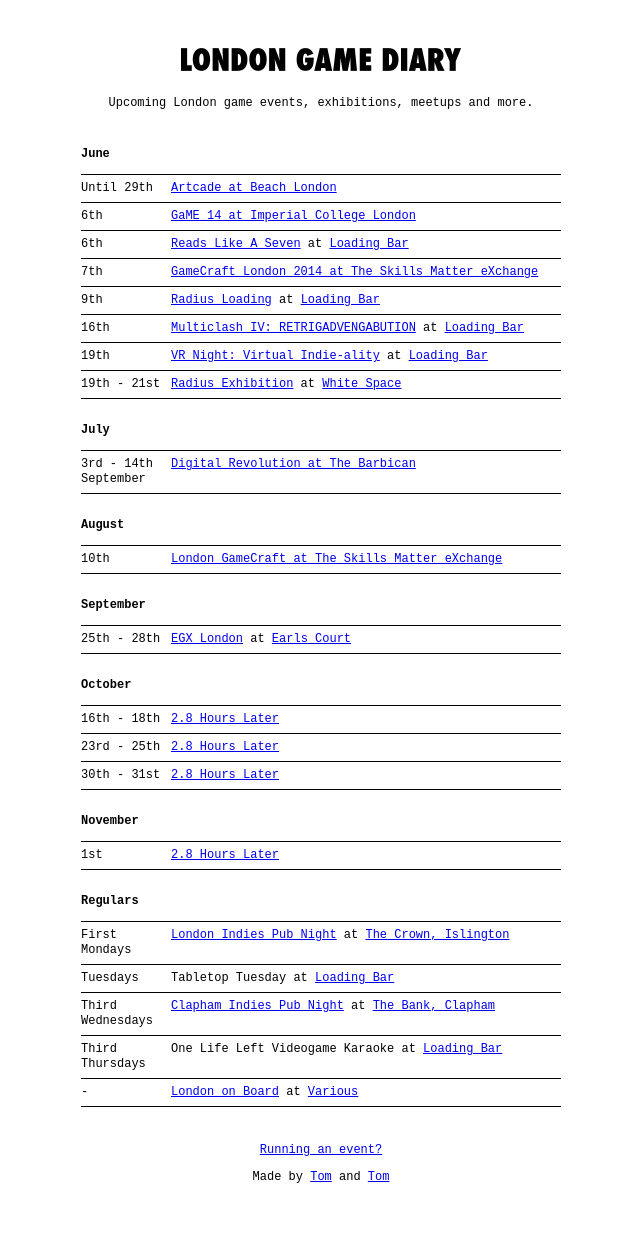
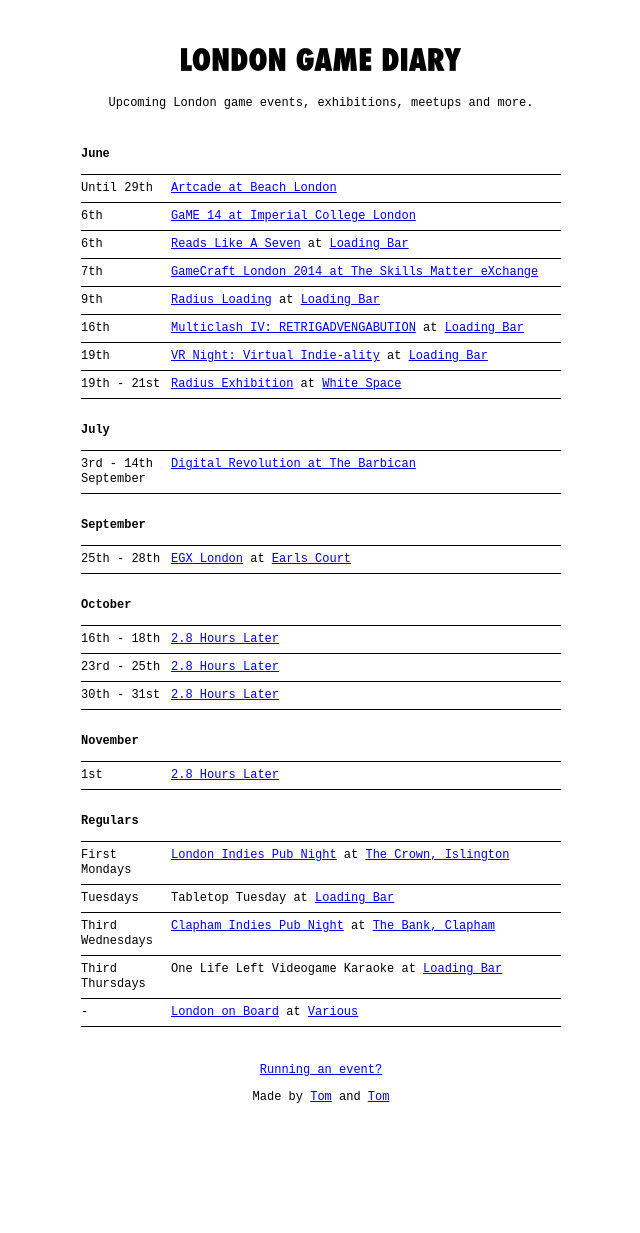
Before and after one commit to thomasmarshall/londongamediary.com, a Jekyll site: the page built from index.md, in a window 1280 px wide. Shown: the whole page, without its empty margins (319-959 px from the left). Built offline with Jekyll 4.4.1, drawn with Linux system fonts in a browser that asks for light colours; after the commit the page ends 1153 px from its top, so only the background shows below that.

Commit message:
Update index.md

```diff
--- a/index.md
+++ b/index.md
@@ -17,11 +17,6 @@
 ### July
 
 3rd - 14th September | [Digital Revolution at The Barbican](http://www.barbican.org.uk/digital-revolution)
-
-
-### August
-
-10th | [London GameCraft at The Skills Matter eXchange](https://skillsmatter.com/conferences/1767-london-gamecraft)
 
 
 ### September
```
